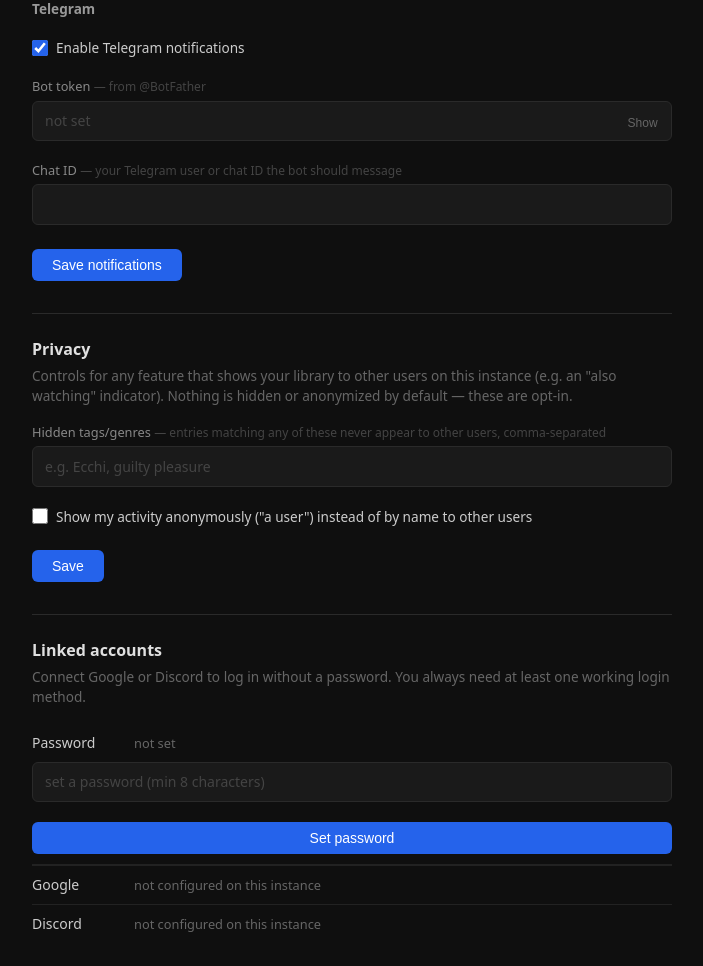
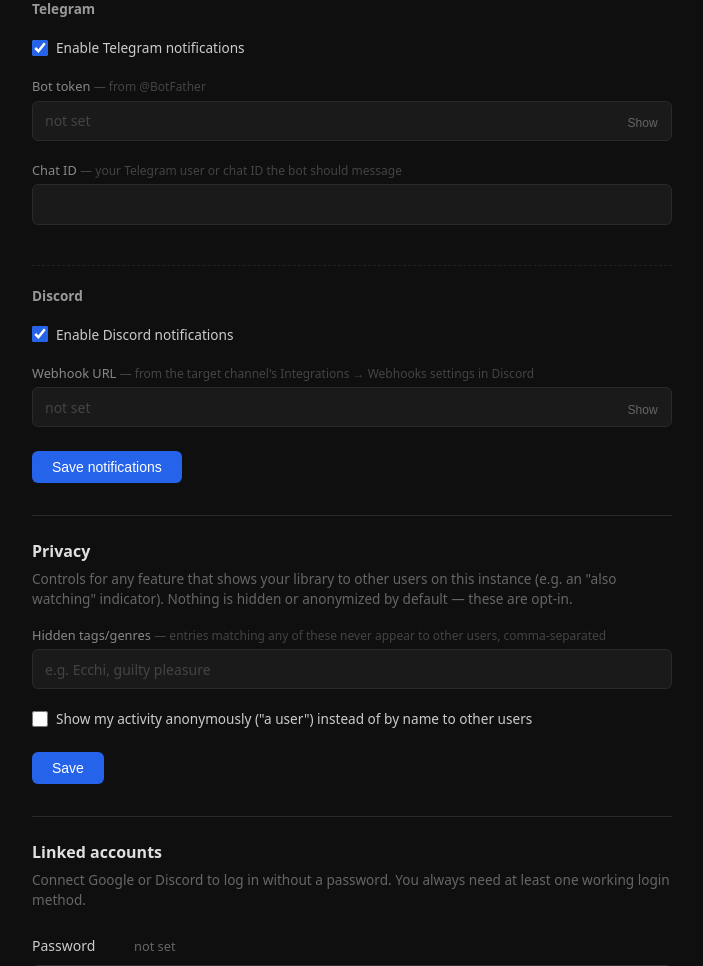
Before and after one commit to Napandee/AniDex, a FastAPI app: template app/templates/settings.html in a window 1280 px wide. Shown: the part 1325-2291 px from the top of the page, without its empty margins (288-991 px from the left). Run offline with FastAPI, Linux system fonts and the light colour scheme; the template is opened without the code that fills it, so the values that code supplies are empty.

Commit message:
feat: add Discord webhook notification channel
Adds DiscordChannel to app/notify.py alongside a Notifications-settings
subsection and a POST /settings/notifications field for the webhook URL.
Enabling Discord alongside Telegram fans a notification out to both.

Fixes found via code review (before this PR):
- The webhook URL is otherwise fully user-supplied, unlike Telegram's fixed
  api.telegram.org host — validated against Discord's known webhook URL shape
  both on save (bad values are silently dropped, matching how an invalid
  timezone/schedule value is handled elsewhere in Settings) and defensively
  again before every send, closing off using this field as an SSRF primitive
  against internal addresses.
- Discord caps message content at 2000 characters (vs Telegram's 4096) and
  was not enforced, so a long weekly-digest body would silently fail to send;
  now truncated with an ellipsis.
- The webhook URL is itself a bearer credential and could appear in httpx's
  exception string on a send failure; the failure log now records only the
  exception type, not str(e). Applied the same fix to TelegramChannel's log
  line, which had the identical latent leak via its bot-token URL.

Closes #54

```diff
--- a/app/main.py
+++ b/app/main.py
@@ -25,7 +25,7 @@ log = logging.getLogger("anime_tracker")
 load_dotenv()
 
 from app import db, config, privacy
-from app.notify import notify
+from app.notify import DISCORD_WEBHOOK_RE, notify
 
 def _get_anilist_token(user_id: int) -> str:
     """Return this user's AniList token from settings DB."""
@@ -1691,6 +1691,8 @@ def settings_save_notifications(
     telegram_enabled: str | None = Form(None),
     telegram_bot_token: str = Form(""),
     telegram_chat_id: str = Form(""),
+    discord_enabled: str | None = Form(None),
+    discord_webhook_url: str = Form(""),
 ):
     user, denied = _require_user(request)
     if denied:
@@ -1702,6 +1704,15 @@ def settings_save_notifications(
     # Only overwrite the bot token if a non-empty value was submitted (empty = leave unchanged)
     if telegram_bot_token.strip():
         config.set_value(user["id"], "telegram_bot_token", telegram_bot_token.strip())
+
+    config.set_value(user["id"], "discord_enabled", "true" if discord_enabled else "false")
+    # Must look like a real Discord webhook URL — the destination host is otherwise
+    # fully user-supplied, which would let a bad value point server-side POSTs at an
+    # arbitrary internal address. An invalid value is silently dropped rather than
+    # saved, matching how an invalid timezone/schedule value is handled elsewhere on
+    # this page.
+    if discord_webhook_url.strip() and DISCORD_WEBHOOK_RE.match(discord_webhook_url.strip()):
+        config.set_value(user["id"], "discord_webhook_url", discord_webhook_url.strip())
 
     return RedirectResponse(url="/settings?saved=notifications", status_code=303)
 
--- a/app/templates/settings.html
+++ b/app/templates/settings.html
@@ -154,6 +154,28 @@
           </label>
           <input class="form-input" type="text" id="telegram_chat_id" name="telegram_chat_id"
                  value="{{ settings.telegram_chat_id or '' }}" autocomplete="off" spellcheck="false">
+        </div>
+      </div>
+
+      <div class="settings-subsection">
+        <h3 class="settings-subsection-title">Discord</h3>
+
+        <div class="form-field form-field--checkbox">
+          <label class="form-checkbox-label">
+            <input type="checkbox" name="discord_enabled" {% if settings.discord_enabled != 'false' %}checked{% endif %}>
+            Enable Discord notifications
+          </label>
+        </div>
+
+        <div class="form-field">
+          <label class="form-label" for="discord_webhook_url">
+            Webhook URL
+            <span class="form-label-hint">— from the target channel's Integrations → Webhooks settings in Discord</span>
+          </label>
+          <input class="form-input form-input--secret" type="password" id="discord_webhook_url"
+                 name="discord_webhook_url" placeholder="{% if settings.discord_webhook_url %}set (leave blank to keep){% else %}not set{% endif %}"
+                 autocomplete="new-password">
+          <button type="button" class="btn-reveal" data-target="discord_webhook_url">Show</button>
         </div>
       </div>
 
```
Also changed, not shown: app/notify.py (+34 -2 lines).
